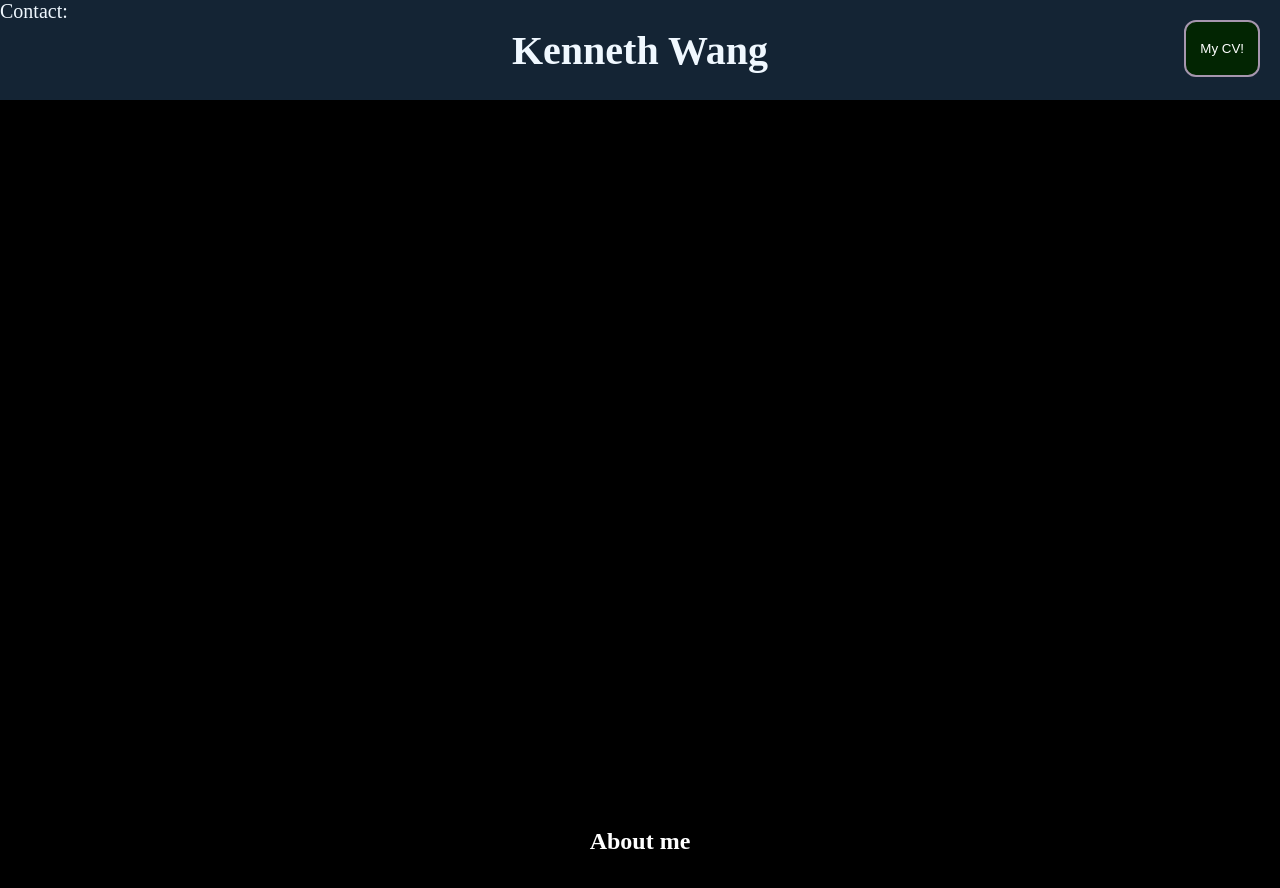
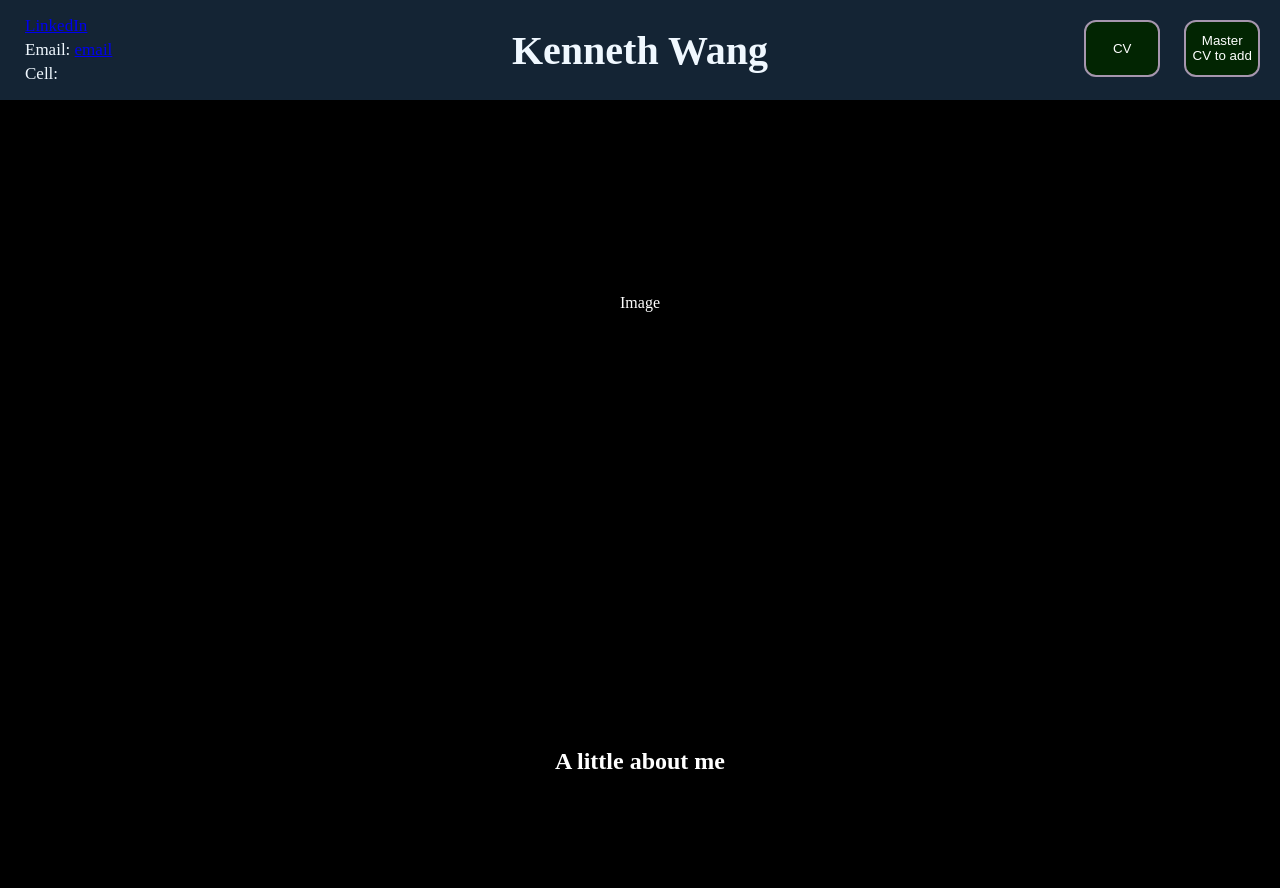
Before and after one commit to KennethWang6/website, a plain HTML site: page index.html in a window 1280 px wide. Shown: the top 888 px of the page. Drawn offline with Linux system fonts and the light colour scheme.

Commit message:
2025-05-21 pt.2

```diff
--- a/index.html
+++ b/index.html
@@ -13,34 +13,23 @@
       Kenneth Wang
     </title>
 
+
+
     <style>
       /* comment */
       /* css */
+
+      /* Main event type shit */
       body {
         background-color: black;
         color: white;
         text-align: center;
       }
+      section {
+        height: 90vh; /*temp for testing*/
+      }
 
-      .cvbtn {
-        background-color: rgb(2, 37, 2);
-        width: 2cm;
-        height: 15mm;
-        color: rgb(255, 255, 255);
-        position: fixed;
-        top: 20px;
-        right: 20px;
-        border-radius: 12px;
-        border: 2px solid rgb(166, 150, 174);
-      }
-      .cvbtn:hover {
-        /*background-color: rgb(15, 177, 45);*/
-        border-color: rgb(243, 243, 247);
-        cursor: pointer;
-      }
-      section {
-        height: 100vh; /*temp for testing*/
-      }
+      /* Stuff in the topbar */
       #topBar {
         position: fixed;
         color:aliceblue;
@@ -50,44 +39,76 @@
         width: 100%;
         height: 100px;
         font-size: 20px;
-        transition: transform 0.3s ease;
-        transform: translateY(0%); /* Visible by default */
-        z-index: 1000;
+        transition: transform 1.2s ease;
+        transform: translateY(0%);
       }
       #topBar.hide {
       transform: translateY(-100%);
       }
-      .contact {
+      #contactinfo {
         position: fixed;
-        flex: 0 0 auto;
+        left: 25px;
+        top: 14px;
+        line-height: 1.4;
         text-align: left;
+        font-size: 17px;
       }
-      .hidden {
-      top: -100px; /* Adjust this depending on the height of your bar */
+      #name {
+        text-align: center;
       }
-      .potato {
-        text-align: center;
+      .cvbtn {
+        background-color: rgb(2, 37, 2);
+        width: 2cm;
+        height: 15mm;
+        color: rgb(255, 255, 255);
+        position: fixed;
+        border-radius: 12px;
+        border: 2px solid rgb(166, 150, 174);
+      }
+      .cvbtn:hover {
+        /*background-color: rgb(15, 177, 45);*/
+        border-color: rgb(243, 243, 247);
+        cursor: pointer;
+      }
+      #cv {
+        top: 20px;
+        right: 120px;
+      }
+      #mastercv {
+        top: 20px;
+        right: 20px;
       }
 
 
     </style>
+</head>
 
-</head>
+
+
+
 <body>
    <!-- actual stuff -->
 
    <div id="topBar">
-      <div class="contact">Contact:</div>
-      <h1 class="potato">Kenneth Wang</h1>
-      <button class='cvbtn' onclick="window.open('docs/cv Kenneth Wang.pdf', '_blank')">My CV!</button>
+      <div id="contactinfo">
+        <a href="http://www.linkedin.com/in/kennethwang6" target="_blank">LinkedIn</a>
+        <br>
+        Email: <a href="Kennethwang6@gmail.com">email</a>
+        <br>
+        Cell:
+      </div>
+      <h1 id="name">Kenneth Wang</h1>
+      <button class="cvbtn" id="mastercv" onclick="window.open('docs/', '_blank')">Master CV to add</button> <!-- to add file -->
+      <button class='cvbtn' id="cv" onclick="window.open('docs/cv Kenneth Wang.pdf', '_blank')">CV</button>
    </div>
 
   <section>
-
+    <br><br><br><br><br><br><br><br><br><br><br><br><br><br><br>
+<p> Image </p>
   </section>
   <section>
     <h2>
-      About me
+      A little about me
     </h2>
 
   </section>
@@ -116,6 +137,8 @@
 
   </section>
 
+
+
   <script>
 // comment
 // js
@@ -136,5 +159,8 @@
     lastScrollTop = currentScroll <= 0 ? 0 : currentScroll;
   });
   </script>
+
+
+
 </body>
 </html>
```
